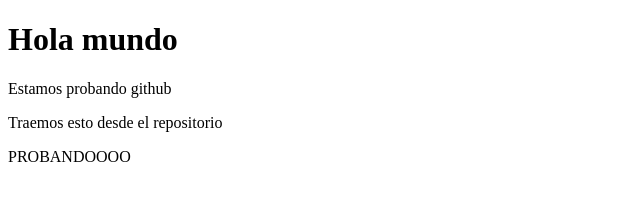
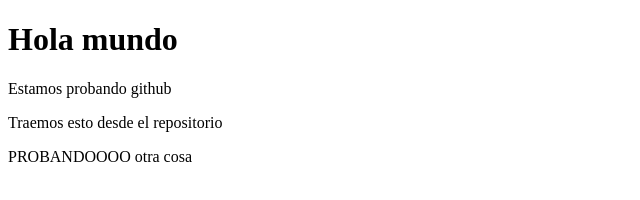
Before and after one commit to chukita/grupo10, a plain HTML site: page index.html in a window 1280 px wide. Shown: the full height of the page, 0-640 px from the left. Drawn offline with Linux system fonts and the light colour scheme.

Commit message:
Update index.html

```diff
--- a/index.html
+++ b/index.html
@@ -10,6 +10,6 @@
     <h1>Hola mundo</h1>
     <p>Estamos probando github</p>
     <p>Traemos esto desde el repositorio</p>
-    <SPAN>PROBANDOOOO</SPAN>
+    <SPAN>PROBANDOOOO otra cosa</SPAN>
 </body>
 </html>
```
